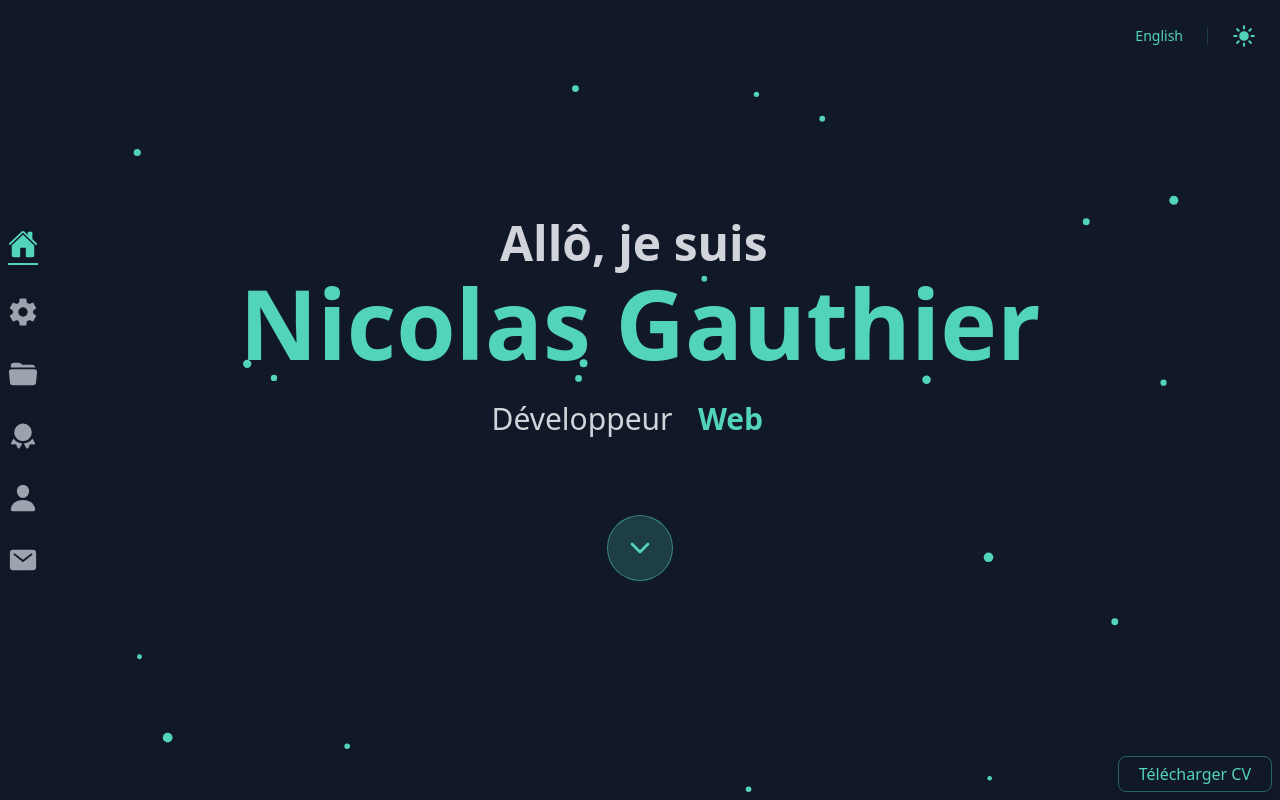
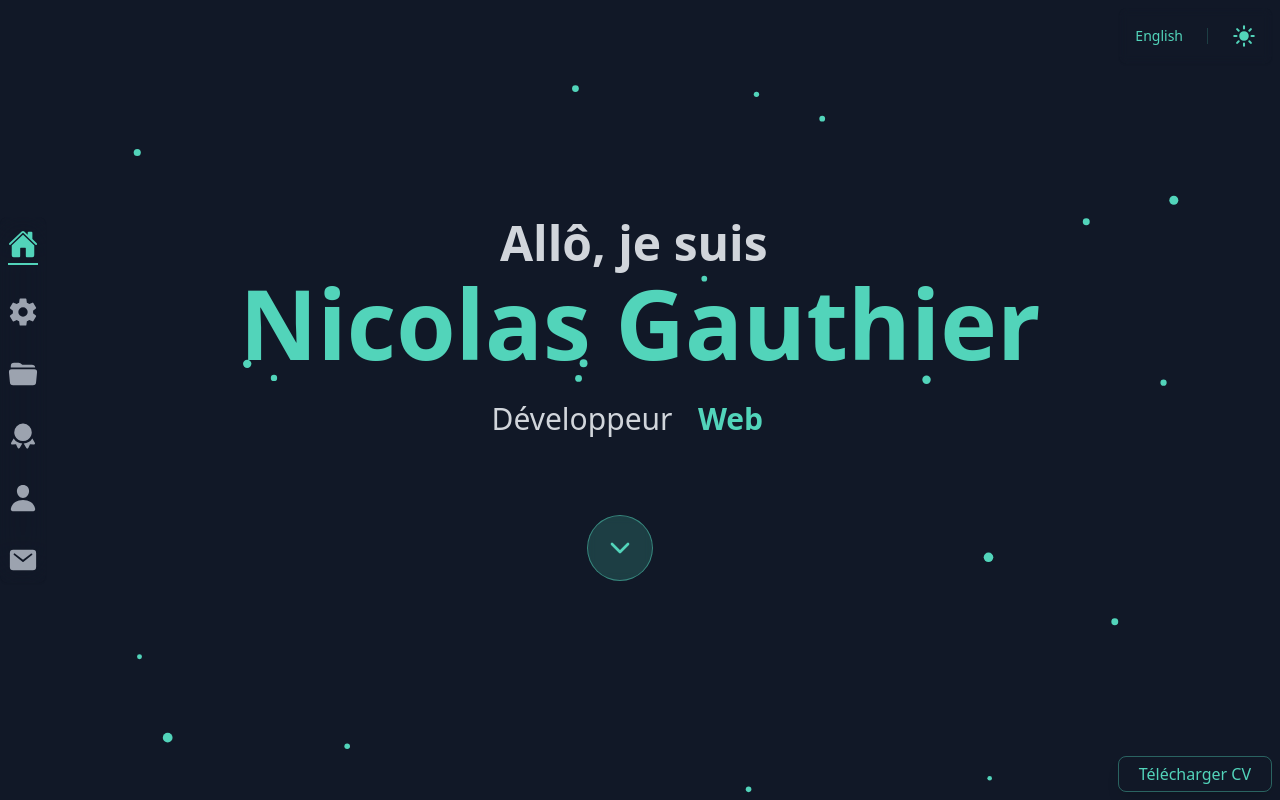
Before and after one commit to Juntakk/portfolio-v3, a Next.js app: page / in a window 1280 px wide. Shown: the top 800 px of the page. Built offline with nearby package versions, Linux system fonts and the light colour scheme.

Commit message:
Update TooltipContent positioning in ProjectList and adjust Header component margin for better layout consistency

```diff
--- a/src/components/ProjectList.tsx
+++ b/src/components/ProjectList.tsx
@@ -183,7 +183,7 @@ const ProjectList = ({
                                 <ArrowLeft className='w-4 h-4' />
                               </Button>
                             </TooltipTrigger>
-                            <TooltipContent>
+                            <TooltipContent side='top'>
                               <p>{translations.prevProject}</p>
                             </TooltipContent>
                           </Tooltip>
@@ -203,7 +203,7 @@ const ProjectList = ({
                                 <ArrowRight className='w-4 h-4' />
                               </Button>
                             </TooltipTrigger>
-                            <TooltipContent>
+                            <TooltipContent side='top'>
                               <p>{translations.nextProject}</p>
                             </TooltipContent>
                           </Tooltip>
--- a/src/components/shared/Header.tsx
+++ b/src/components/shared/Header.tsx
@@ -237,7 +237,7 @@ const Header = () => {
         variants={scrollButtonVariants}
         initial='initial'
         animate='animate'
-        className='mt-12 sm:mt-16'
+        className='mt-12 sm:mt-16 md:mr-4 lg:mr-10'
       >
         <Link
           to='services'
```
